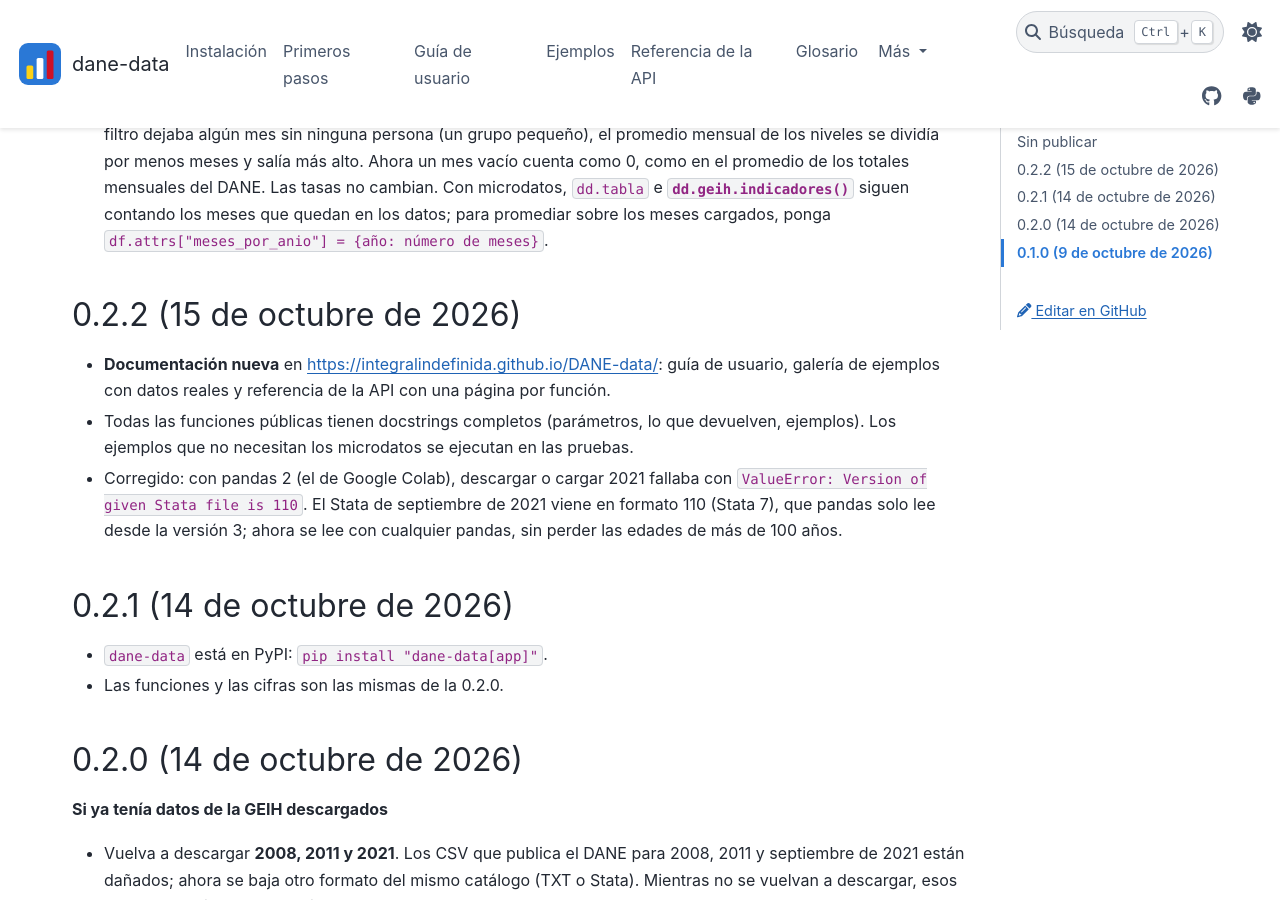
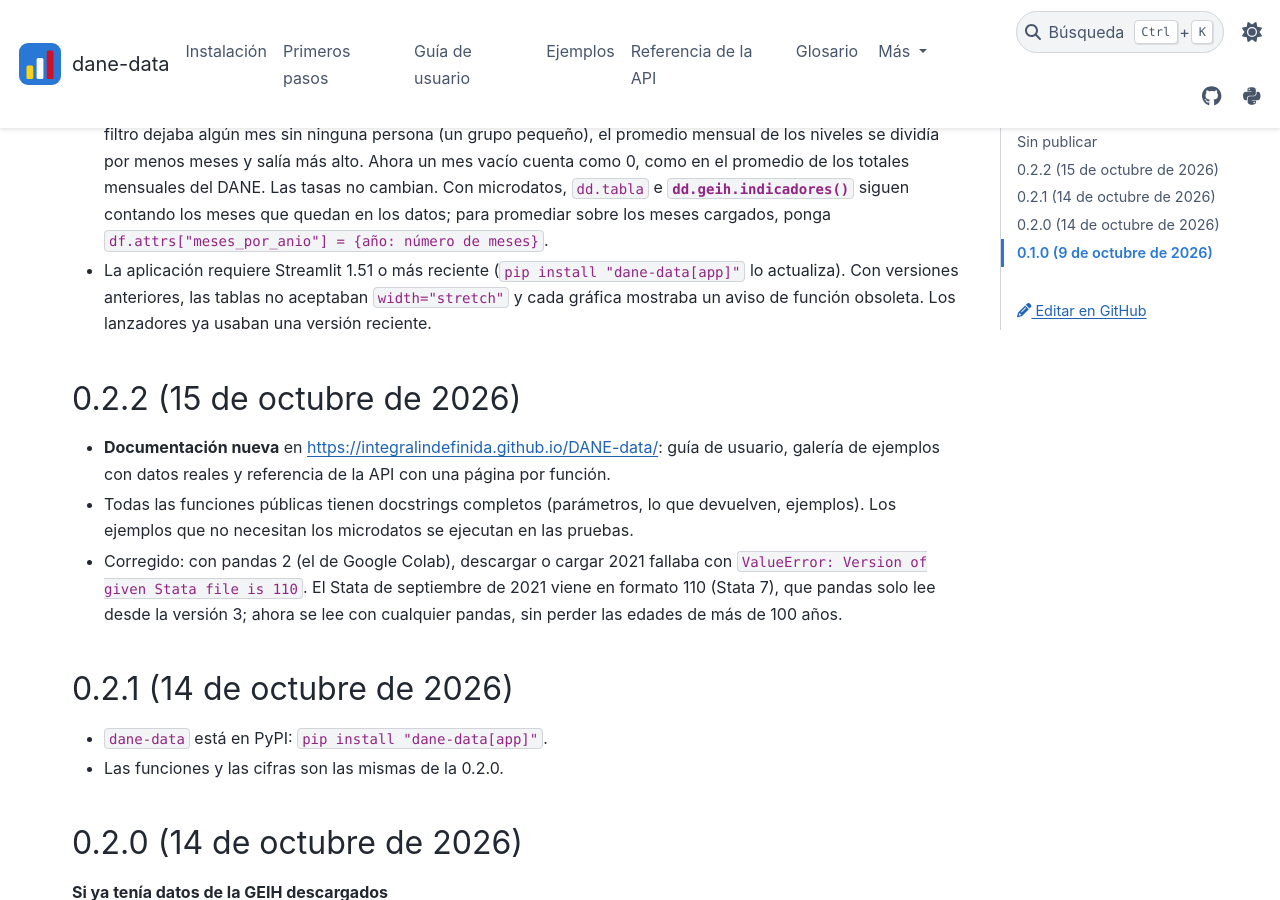
Before and after one commit to IntegralIndefinida/DANE-data, a Sphinx documentation site: the page built from docs/novedades.md, in a window 1280 px wide and 900 px high, scrolled down 819 px. Built offline with Sphinx 7.4.7 and the PyData theme 0.15.4, drawn with Linux system fonts in a browser that asks for light colours.

Commit message:
Requerir Streamlit 1.51 para la aplicación
La app usa width="stretch" en st.dataframe (desde 1.49),
st.download_button (desde 1.48) y st.plotly_chart (desde 1.51; antes
caía en **kwargs y cada gráfica mostraba un aviso de función obsoleta).
Revisado en las firmas de cada versión; las pruebas de la app pasan con
1.51.0. uv.lock ya tenía 1.65.

```diff
--- a/docs/novedades.md
+++ b/docs/novedades.md
@@ -29,6 +29,9 @@
   0, como en el promedio de los totales mensuales del DANE. Las tasas no cambian. Con microdatos,
   `dd.tabla` e {dd}`geih.indicadores()` siguen contando los meses que quedan en los datos; para promediar
   sobre los meses cargados, ponga `df.attrs["meses_por_anio"] = {año: número de meses}`.
+* La aplicación requiere Streamlit 1.51 o más reciente (`pip install "dane-data[app]"` lo actualiza). Con
+  versiones anteriores, las tablas no aceptaban `width="stretch"` y cada gráfica mostraba un aviso de
+  función obsoleta. Los lanzadores ya usaban una versión reciente.
 
 ## 0.2.2 (15 de octubre de 2026)
 
--- a/pyproject.toml
+++ b/pyproject.toml
@@ -34,7 +34,7 @@
 Changelog = "https://github.com/IntegralIndefinida/DANE-data/releases"
 
 [project.optional-dependencies]
-app = ["streamlit>=1.40", "plotly>=5.18", "openpyxl>=3.1"]
+app = ["streamlit>=1.51", "plotly>=5.18", "openpyxl>=3.1"]
 dev = ["pytest>=7"]
 docs = [
     "sphinx>=8",
```
Also changed, not shown: 1 other file.
